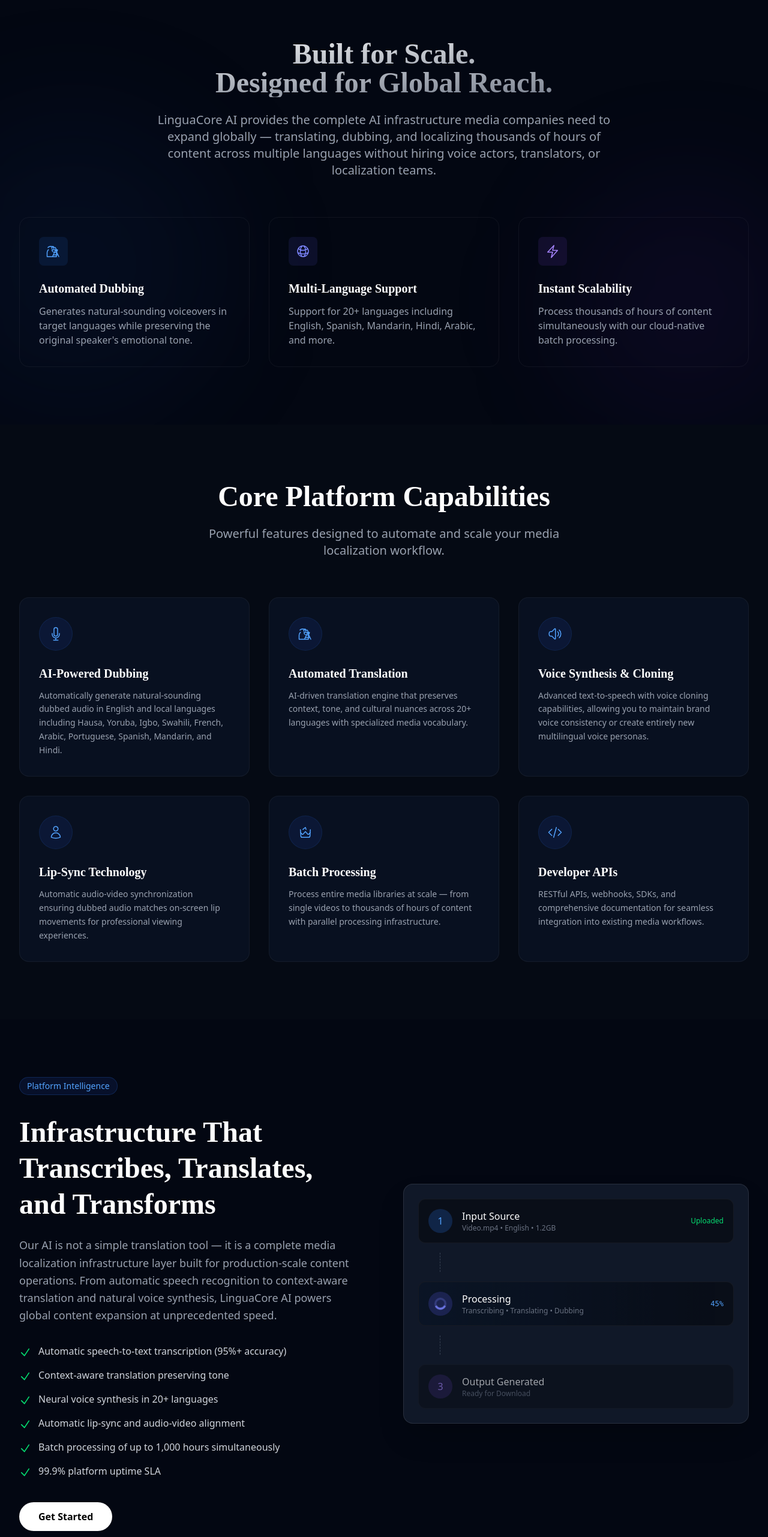
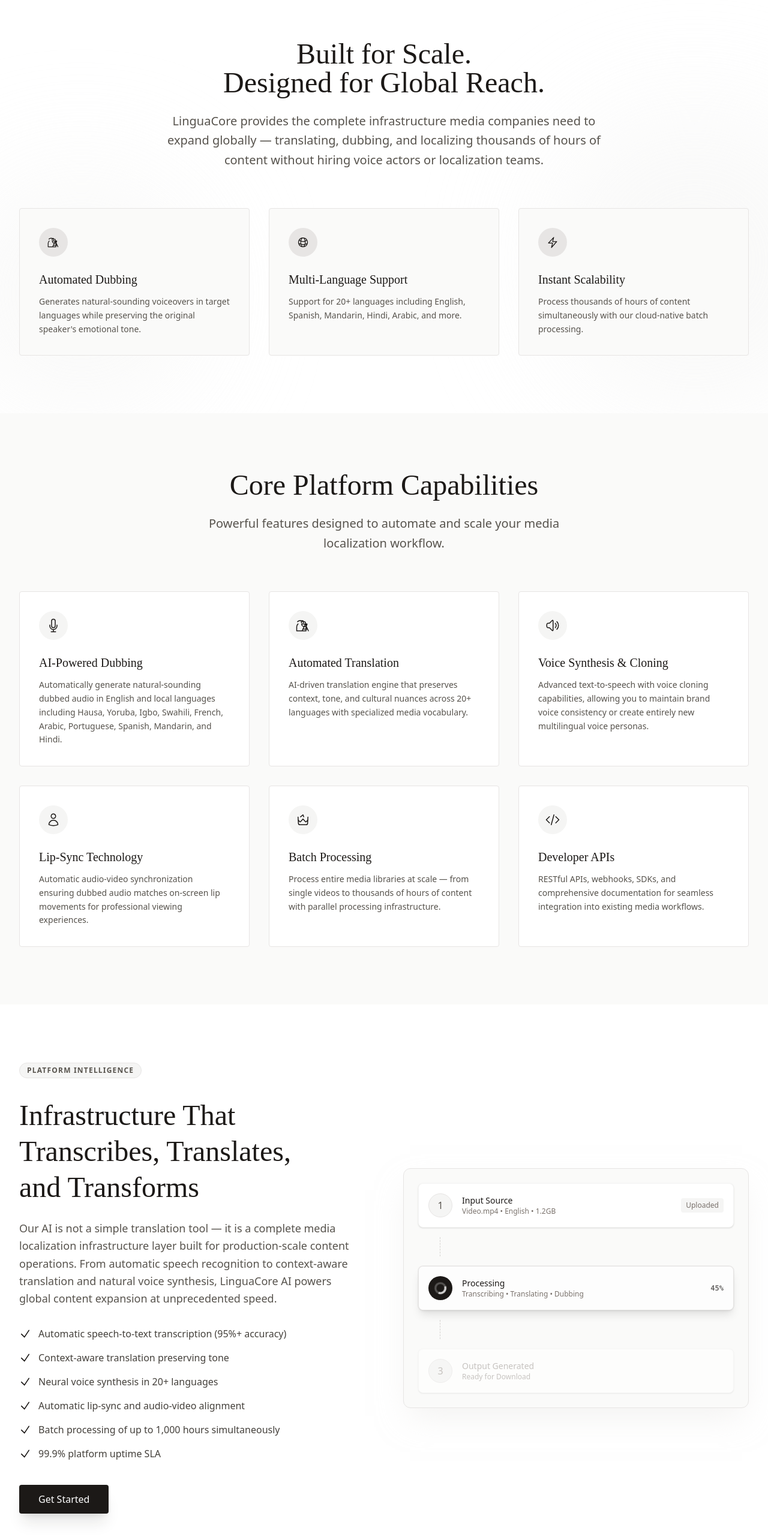
Before and after one commit to allwellazubike/linguacore, a React (Vite) app: page / in a window 1280 px wide. Shown: the part 928-3491 px from the top of the page at 60% size. Built offline with nearby package versions, Linux system fonts and the light colour scheme.

Commit message:
finished home page

```diff
--- a/src/App.jsx
+++ b/src/App.jsx
@@ -9,7 +9,7 @@ import Footer from "./components/Footer";
 
 function App() {
   return (
-    <div className="bg-[#030712] min-h-screen font-sans text-gray-100 selection:bg-blue-500/30 selection:text-white">
+    <div className="bg-[#FAFAF9] min-h-screen font-sans text-stone-900 selection:bg-stone-900 selection:text-white">
       <Navbar />
       <main>
         <Hero />
--- a/src/components/FAQ.jsx
+++ b/src/components/FAQ.jsx
@@ -37,14 +37,14 @@ const FAQ = () => {
   const [openIndex, setOpenIndex] = useState(null);
 
   return (
-    <section className="py-24 bg-[#050a14] relative">
+    <section className="py-24 bg-[#FAFAF9]">
       <div className="max-w-4xl mx-auto px-4 sm:px-6 lg:px-8">
         <div className="text-center mb-16">
-          <h2 className="text-3xl md:text-5xl font-bold text-white mb-6">
+          <h2 className="text-3xl md:text-5xl font-serif font-medium text-stone-900 mb-6">
             Frequently Asked Questions
           </h2>
-          <p className="text-gray-400">
-            Find answers to common questions about LinguaCore AI.
+          <p className="text-lg text-stone-600 max-w-2xl mx-auto font-light">
+            Find answers to common questions about LinguaCore.
           </p>
         </div>
 
@@ -52,17 +52,23 @@ const FAQ = () => {
           {faqs.map((faq, index) => (
             <div
               key={index}
-              className="border border-white/10 rounded-xl bg-white/5 overflow-hidden transition-all duration-300"
+              className={`border rounded-sm overflow-hidden transition-all duration-300 ${
+                openIndex === index
+                  ? "bg-white border-stone-200 shadow-md ring-1 ring-stone-900/5"
+                  : "bg-white border-stone-200 hover:border-stone-300"
+              }`}
             >
               <button
                 className="w-full flex items-center justify-between p-6 text-left focus:outline-none"
                 onClick={() => setOpenIndex(openIndex === index ? null : index)}
               >
-                <span className="text-lg font-medium text-white">
+                <span className="text-lg font-medium text-stone-900 font-serif">
                   {faq.question}
                 </span>
                 <span
-                  className={`transform transition-transform duration-300 ${openIndex === index ? "rotate-180" : ""}`}
+                  className={`transform transition-transform duration-300 text-stone-400 ${
+                    openIndex === index ? "rotate-180 text-stone-900" : ""
+                  }`}
                 >
                   <svg
                     xmlns="http://www.w3.org/2000/svg"
@@ -70,7 +76,7 @@ const FAQ = () => {
                     viewBox="0 0 24 24"
                     strokeWidth={1.5}
                     stroke="currentColor"
-                    className="w-6 h-6 text-gray-400"
+                    className="w-5 h-5"
                   >
                     <path
                       strokeLinecap="round"
@@ -88,7 +94,7 @@ const FAQ = () => {
                     : "max-h-0 opacity-0"
                 }`}
               >
-                <div className="p-6 pt-0 text-gray-400 border-t border-white/5 mt-2">
+                <div className="p-6 pt-0 text-stone-600 font-light leading-relaxed border-t border-stone-100 mt-2">
                   {faq.answer}
                 </div>
               </div>
--- a/src/components/Features.jsx
+++ b/src/components/Features.jsx
@@ -131,13 +131,13 @@ const featuresData = [
 
 const Features = () => {
   return (
-    <section id="features" className="py-24 bg-[#050a14] relative">
+    <section id="features" className="py-24 bg-[#FAFAF9] relative">
       <div className="max-w-7xl mx-auto px-4 sm:px-6 lg:px-8">
         <div className="text-center mb-16">
-          <h2 className="text-3xl md:text-5xl font-bold text-white mb-6">
+          <h2 className="text-3xl md:text-5xl font-serif font-medium text-stone-900 mb-6">
             Core Platform Capabilities
           </h2>
-          <p className="text-xl text-gray-400 max-w-2xl mx-auto">
+          <p className="text-lg md:text-xl text-stone-600 max-w-2xl mx-auto font-light leading-relaxed">
             Powerful features designed to automate and scale your media
             localization workflow.
           </p>
@@ -147,15 +147,15 @@ const Features = () => {
           {featuresData.map((feature, index) => (
             <div
               key={index}
-              className="p-8 rounded-2xl bg-[#081020] border border-white/5 hover:border-blue-500/30 transition-all duration-300 group hover:-translate-y-2"
+              className="p-8 rounded-sm bg-white border border-stone-200 hover:border-stone-900/30 hover:shadow-lg hover:shadow-stone-900/5 transition-all duration-300 group hover:-translate-y-1"
             >
-              <div className="w-14 h-14 rounded-full bg-blue-900/20 text-blue-400 flex items-center justify-center mb-6 border border-blue-500/10 group-hover:border-blue-500/50 transition-colors">
+              <div className="w-12 h-12 rounded-full bg-stone-100 text-stone-900 flex items-center justify-center mb-6 group-hover:bg-stone-900 group-hover:text-white transition-colors duration-300">
                 {feature.icon}
               </div>
-              <h3 className="text-xl font-semibold text-white mb-3 group-hover:text-blue-300 transition-colors">
+              <h3 className="text-xl font-serif font-medium text-stone-900 mb-3 group-hover:opacity-80 transition-opacity">
                 {feature.title}
               </h3>
-              <p className="text-gray-400 leading-relaxed text-sm">
+              <p className="text-stone-600 leading-relaxed text-sm font-light">
                 {feature.description}
               </p>
             </div>
--- a/src/components/Intelligence.jsx
+++ b/src/components/Intelligence.jsx
@@ -2,21 +2,21 @@ import React from "react";
 
 const Intelligence = () => {
   return (
-    <section className="py-24 bg-[#030712] relative overflow-hidden">
-      {/* Glow Effects */}
-      <div className="absolute right-0 top-1/2 -translate-y-1/2 w-1/2 h-[800px] bg-indigo-900/10 rounded-full blur-[120px] -z-10"></div>
+    <section className="py-24 bg-white relative overflow-hidden">
+      {/* Subtle decorative elements */}
+      <div className="absolute right-0 top-1/2 -translate-y-1/2 w-1/2 h-[800px] bg-stone-50 rounded-full blur-[120px] -z-10 opacity-60"></div>
 
       <div className="max-w-7xl mx-auto px-4 sm:px-6 lg:px-8">
         <div className="flex flex-col lg:flex-row items-center gap-16">
           {/* Content */}
           <div className="lg:w-1/2">
-            <div className="inline-flex items-center gap-2 px-3 py-1 rounded-full bg-blue-900/20 border border-blue-500/20 text-blue-400 text-sm font-medium mb-8">
+            <div className="inline-flex items-center gap-2 px-3 py-1 rounded-full bg-stone-100 border border-stone-200 text-stone-600 text-xs font-bold tracking-widest uppercase mb-8">
               Platform Intelligence
             </div>
-            <h2 className="text-3xl md:text-5xl font-bold text-white mb-6 leading-tight">
+            <h2 className="text-3xl md:text-5xl font-serif font-medium text-stone-900 mb-6 leading-tight max-w-lg">
               Infrastructure That Transcribes, Translates, and Transforms
             </h2>
-            <p className="text-gray-400 text-lg mb-8 leading-relaxed">
+            <p className="text-stone-600 text-lg mb-8 leading-relaxed font-light">
               Our AI is not a simple translation tool — it is a complete media
               localization infrastructure layer built for production-scale
               content operations. From automatic speech recognition to
@@ -33,14 +33,17 @@ const Intelligence = () => {
                 "Batch processing of up to 1,000 hours simultaneously",
                 "99.9% platform uptime SLA",
               ].map((item, idx) => (
-                <li key={idx} className="flex items-start gap-3 text-gray-300">
+                <li
+                  key={idx}
+                  className="flex items-start gap-3 text-stone-700 font-light text-sm md:text-base"
+                >
                   <svg
                     xmlns="http://www.w3.org/2000/svg"
                     fill="none"
                     viewBox="0 0 24 24"
                     strokeWidth={2}
                     stroke="currentColor"
-                    className="w-5 h-5 text-green-400 mt-1 shrink-0"
+                    className="w-5 h-5 text-stone-900 mt-0.5 shrink-0"
                   >
                     <path
                       strokeLinecap="round"
@@ -53,34 +56,38 @@ const Intelligence = () => {
               ))}
             </ul>
 
-            <button className="px-8 py-3 rounded-full bg-white text-black font-semibold hover:bg-gray-200 transition-colors">
+            <button className="px-8 py-3 rounded-sm bg-stone-900 text-white font-medium hover:bg-stone-800 transition-colors shadow-xl shadow-stone-900/10">
               Get Started
             </button>
           </div>
 
           {/* Visualization */}
           <div className="lg:w-1/2 relative">
-            <div className="relative z-10 rounded-2xl bg-gray-900 border border-white/10 p-6 shadow-2xl glass-panel">
+            <div className="relative z-10 rounded-xl bg-[#FAFAF9] border border-stone-200 p-6 shadow-2xl shadow-stone-200/50">
               {/* Abstract Visualization of Processing Pipeline */}
               <div className="space-y-4">
-                <div className="flex items-center gap-4 p-4 rounded-xl bg-black/40 border border-white/5">
-                  <div className="w-10 h-10 rounded-full bg-blue-500/20 flex items-center justify-center text-blue-400">
+                <div className="flex items-center gap-4 p-4 rounded-lg bg-white border border-stone-100 shadow-sm">
+                  <div className="w-10 h-10 rounded-full bg-stone-100 flex items-center justify-center text-stone-600 border border-stone-200">
                     1
                   </div>
                   <div>
-                    <div className="text-white font-medium">Input Source</div>
-                    <div className="text-xs text-gray-500">
+                    <div className="text-stone-900 font-medium text-sm">
+                      Input Source
+                    </div>
+                    <div className="text-xs text-stone-500">
                       Video.mp4 • English • 1.2GB
                     </div>
                   </div>
-                  <div className="ml-auto text-xs text-green-400">Uploaded</div>
+                  <div className="ml-auto text-xs text-stone-500 bg-stone-100 px-2 py-1 rounded">
+                    Uploaded
+                  </div>
                 </div>
 
-                <div className="h-8 border-l border-dashed border-gray-700 ml-9"></div>
+                <div className="h-8 border-l border-dashed border-stone-300 ml-9"></div>
 
-                <div className="flex items-center gap-4 p-4 rounded-xl bg-black/40 border border-white/5 relative overflow-hidden">
-                  <div className="absolute inset-0 bg-gradient-to-r from-blue-500/10 to-transparent w-full h-full animate-pulse"></div>
-                  <div className="w-10 h-10 rounded-full bg-indigo-500/20 flex items-center justify-center text-indigo-400 relative z-10">
+                <div className="flex items-center gap-4 p-4 rounded-lg bg-white border border-stone-200 shadow-lg ring-1 ring-stone-900/5 relative overflow-hidden">
+                  <div className="absolute inset-0 bg-stone-50/50 w-full h-full animate-pulse"></div>
+                  <div className="w-10 h-10 rounded-full bg-stone-900 text-white flex items-center justify-center relative z-10">
                     <svg
                       className="animate-spin h-5 w-5"
                       xmlns="http://www.w3.org/2000/svg"
@@ -103,27 +110,29 @@ const Intelligence = () => {
                     </svg>
                   </div>
                   <div className="relative z-10">
-                    <div className="text-white font-medium">Processing</div>
-                    <div className="text-xs text-gray-500">
+                    <div className="text-stone-900 font-medium text-sm">
+                      Processing
+                    </div>
+                    <div className="text-xs text-stone-500">
                       Transcribing • Translating • Dubbing
                     </div>
                   </div>
-                  <div className="ml-auto text-xs text-blue-400 font-mono">
+                  <div className="ml-auto text-xs text-stone-900 font-mono font-bold">
                     45%
                   </div>
                 </div>
 
-                <div className="h-8 border-l border-dashed border-gray-700 ml-9"></div>
+                <div className="h-8 border-l border-dashed border-stone-300 ml-9"></div>
 
-                <div className="flex items-center gap-4 p-4 rounded-xl bg-black/40 border border-white/5 opacity-60">
-                  <div className="w-10 h-10 rounded-full bg-violet-500/20 flex items-center justify-center text-violet-400">
+                <div className="flex items-center gap-4 p-4 rounded-lg bg-white border border-stone-100 shadow-sm opacity-60">
+                  <div className="w-10 h-10 rounded-full bg-stone-100 flex items-center justify-center text-stone-400 border border-stone-200">
                     3
                   </div>
                   <div>
-                    <div className="text-white font-medium">
+                    <div className="text-stone-400 font-medium text-sm">
                       Output Generated
                     </div>
-                    <div className="text-xs text-gray-500">
+                    <div className="text-xs text-stone-400">
                       Ready for Download
                     </div>
                   </div>
@@ -132,7 +141,7 @@ const Intelligence = () => {
             </div>
 
             {/* Decorative Background for Visualization */}
-            <div className="absolute -inset-4 bg-gradient-to-r from-blue-600 to-violet-600 rounded-3xl opacity-20 blur-2xl -z-10"></div>
+            <div className="absolute -inset-4 bg-stone-200/50 rounded-3xl -z-10 blur-xl opacity-50"></div>
           </div>
         </div>
       </div>
--- a/src/components/PlatformOverview.jsx
+++ b/src/components/PlatformOverview.jsx
@@ -2,36 +2,36 @@ import React from "react";
 
 const PlatformOverview = () => {
   return (
-    <section className="py-24 bg-[#030712] relative overflow-hidden">
-      {/* Background Gradients */}
-      <div className="absolute top-[30%] left-[-10%] w-[500px] h-[500px] bg-blue-900/10 rounded-full blur-[100px]"></div>
-      <div className="absolute bottom-[0%] right-[-5%] w-[400px] h-[400px] bg-violet-900/10 rounded-full blur-[100px]"></div>
+    <section className="py-24 bg-white relative overflow-hidden">
+      {/* Subtle background decoration */}
+      <div className="absolute top-[30%] right-[-10%] w-[500px] h-[500px] bg-stone-100 rounded-full blur-[100px] opacity-60 pointer-events-none"></div>
+      <div className="absolute bottom-[0%] left-[-5%] w-[400px] h-[400px] bg-stone-100 rounded-full blur-[100px] opacity-60 pointer-events-none"></div>
 
       <div className="max-w-7xl mx-auto px-4 sm:px-6 lg:px-8 relative z-10">
         <div className="text-center mb-16">
-          <h2 className="text-3xl md:text-5xl font-bold bg-clip-text text-transparent bg-gradient-to-br from-white to-gray-500 mb-6">
+          <h2 className="text-3xl md:text-5xl font-serif font-medium text-stone-900 mb-6">
             Built for Scale. <br /> Designed for Global Reach.
           </h2>
-          <p className="text-xl text-gray-400 max-w-3xl mx-auto">
-            LinguaCore AI provides the complete AI infrastructure media
-            companies need to expand globally — translating, dubbing, and
-            localizing thousands of hours of content across multiple languages
-            without hiring voice actors, translators, or localization teams.
+          <p className="text-lg md:text-xl text-stone-600 max-w-3xl mx-auto font-light leading-relaxed">
+            LinguaCore provides the complete infrastructure media companies need
+            to expand globally — translating, dubbing, and localizing thousands
+            of hours of content without hiring voice actors or localization
+            teams.
           </p>
         </div>
 
         {/* Overview Modules */}
         <div className="grid grid-cols-1 md:grid-cols-3 gap-8">
           {/* Card 1 */}
-          <div className="group p-8 rounded-2xl glass-panel hover:bg-white/5 transition-all duration-300 border border-white/5 hover:border-white/10">
-            <div className="w-12 h-12 rounded-lg bg-blue-500/10 flex items-center justify-center mb-6 group-hover:scale-110 transition-transform">
+          <div className="group p-8 rounded-sm bg-[#FAFAF9] border border-stone-200 hover:border-stone-900/20 hover:shadow-xl hover:shadow-stone-900/5 transition-all duration-300">
+            <div className="w-12 h-12 rounded-full bg-stone-200 flex items-center justify-center mb-6 group-hover:bg-stone-900 group-hover:text-white transition-colors duration-300">
               <svg
                 xmlns="http://www.w3.org/2000/svg"
                 fill="none"
                 viewBox="0 0 24 24"
                 strokeWidth={1.5}
                 stroke="currentColor"
-                className="w-6 h-6 text-blue-400"
+                className="w-5 h-5"
               >
                 <path
                   strokeLinecap="round"
@@ -40,25 +40,25 @@ const PlatformOverview = () => {
                 />
               </svg>
             </div>
-            <h3 className="text-xl font-semibold text-white mb-3">
+            <h3 className="text-xl font-serif font-medium text-stone-900 mb-3">
               Automated Dubbing
             </h3>
-            <p className="text-gray-400">
+            <p className="text-stone-600 text-sm leading-relaxed">
               Generates natural-sounding voiceovers in target languages while
               preserving the original speaker's emotional tone.
             </p>
           </div>
 
           {/* Card 2 */}
-          <div className="group p-8 rounded-2xl glass-panel hover:bg-white/5 transition-all duration-300 border border-white/5 hover:border-white/10">
-            <div className="w-12 h-12 rounded-lg bg-indigo-500/10 flex items-center justify-center mb-6 group-hover:scale-110 transition-transform">
+          <div className="group p-8 rounded-sm bg-[#FAFAF9] border border-stone-200 hover:border-stone-900/20 hover:shadow-xl hover:shadow-stone-900/5 transition-all duration-300">
+            <div className="w-12 h-12 rounded-full bg-stone-200 flex items-center justify-center mb-6 group-hover:bg-stone-900 group-hover:text-white transition-colors duration-300">
               <svg
                 xmlns="http://www.w3.org/2000/svg"
                 fill="none"
                 viewBox="0 0 24 24"
                 strokeWidth={1.5}
                 stroke="currentColor"
-                className="w-6 h-6 text-indigo-400"
+                className="w-5 h-5"
               >
                 <path
                   strokeLinecap="round"
@@ -67,25 +67,25 @@ const PlatformOverview = () => {
                 />
               </svg>
             </div>
-            <h3 className="text-xl font-semibold text-white mb-3">
+            <h3 className="text-xl font-serif font-medium text-stone-900 mb-3">
               Multi-Language Support
             </h3>
-            <p className="text-gray-400">
+            <p className="text-stone-600 text-sm leading-relaxed">
               Support for 20+ languages including English, Spanish, Mandarin,
               Hindi, Arabic, and more.
             </p>
           </div>
 
           {/* Card 3 */}
-          <div className="group p-8 rounded-2xl glass-panel hover:bg-white/5 transition-all duration-300 border border-white/5 hover:border-white/10">
-            <div className="w-12 h-12 rounded-lg bg-violet-500/10 flex items-center justify-center mb-6 group-hover:scale-110 transition-transform">
+          <div className="group p-8 rounded-sm bg-[#FAFAF9] border border-stone-200 hover:border-stone-900/20 hover:shadow-xl hover:shadow-stone-900/5 transition-all duration-300">
+            <div className="w-12 h-12 rounded-full bg-stone-200 flex items-center justify-center mb-6 group-hover:bg-stone-900 group-hover:text-white transition-colors duration-300">
               <svg
                 xmlns="http://www.w3.org/2000/svg"
                 fill="none"
                 viewBox="0 0 24 24"
                 strokeWidth={1.5}
                 stroke="currentColor"
-                className="w-6 h-6 text-violet-400"
+                className="w-5 h-5"
               >
                 <path
                   strokeLinecap="round"
@@ -94,10 +94,10 @@ const PlatformOverview = () => {
                 />
               </svg>
             </div>
-            <h3 className="text-xl font-semibold text-white mb-3">
+            <h3 className="text-xl font-serif font-medium text-stone-900 mb-3">
               Instant Scalability
             </h3>
-            <p className="text-gray-400">
+            <p className="text-stone-600 text-sm leading-relaxed">
               Process thousands of hours of content simultaneously with our
               cloud-native batch processing.
             </p>
```
Also changed, not shown: src/components/Footer.jsx (+22 -21 lines).
